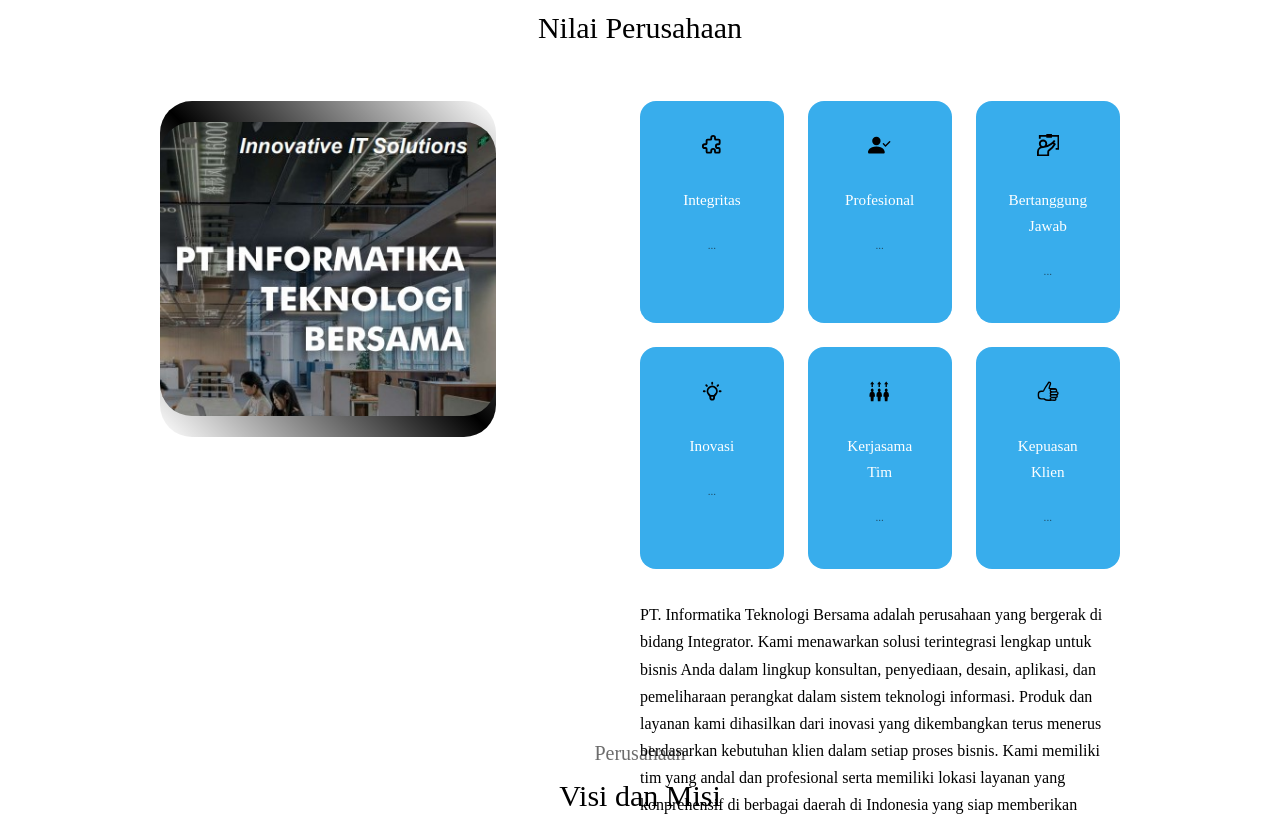
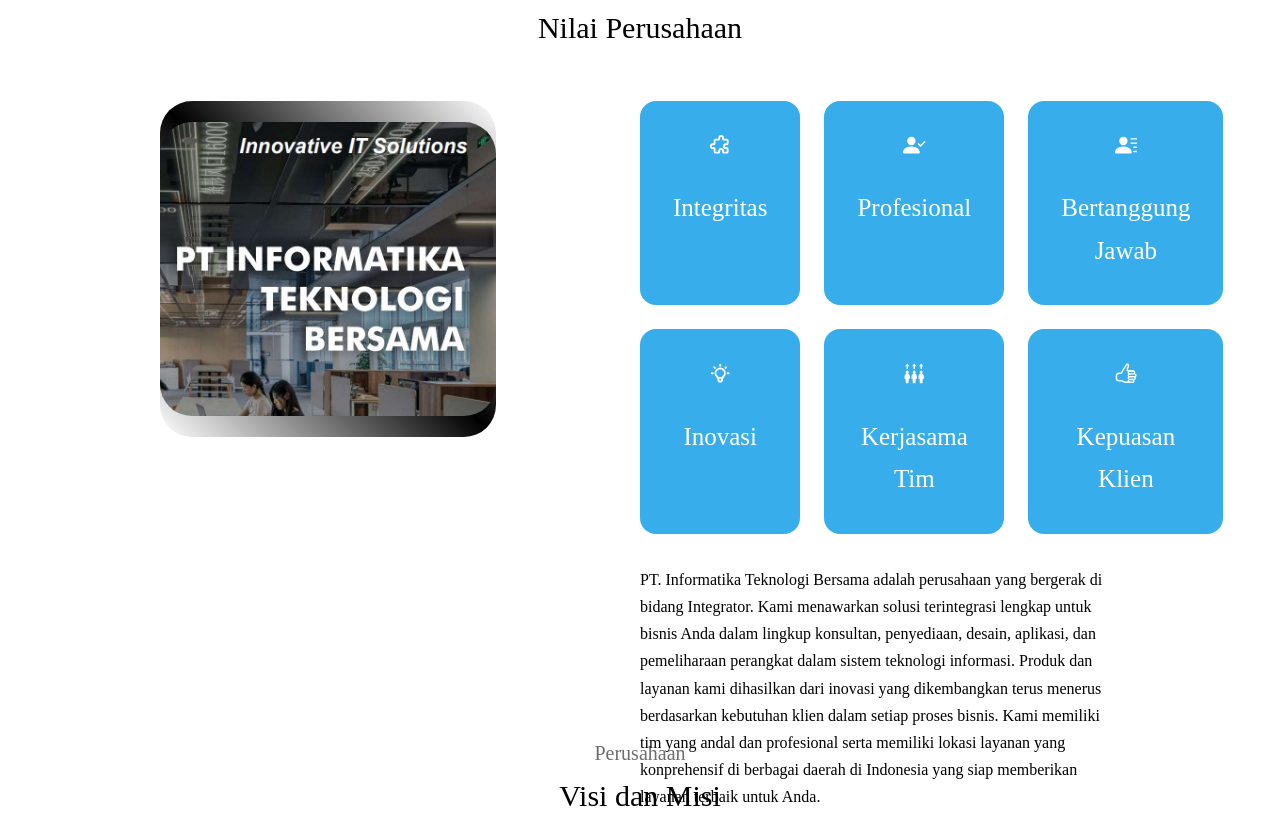
Before and after one commit to ardeliaraminta/port-compro, a React (Create React App) app in the folder web/: page / in a window 1280 px wide. Shown: the part 960-1776 px from the top of the page. Built offline with nearby package versions, Linux system fonts and the light colour scheme; a web font is replaced by a local one.

Commit message:
portfolio

```diff
--- a/web/src/components/Portfolio/Portfolio.jsx
+++ b/web/src/components/Portfolio/Portfolio.jsx
@@ -1,6 +1,6 @@
 import React from 'react'
 import './portfolio.css'
-
+import koperasi from '../../assets/koperasi.jpg'
 const Portfolio = () => {
   return (
     <section id='portfolio'>
@@ -10,6 +10,35 @@
     <div className='container portfolio__container'>
       <article className='portfolio__item'>
         <div className='portfolio__item-image'></div>
+        {/* <img src={koperasi}  alt="koperasi" /> */}
+        <h3> Software Manajemen Koperasi</h3>
+        <div className="portofolio__item-cta">
+        <a href="#proj2" className='btn btn-primary' target='_blank'> Test </a>
+        </div>
+      </article>
+      <article className='portfolio__item'>
+        <div className='portfolio__item-image'></div>
+        {/* <img src={} alt=""/> */}
+        <h3> Radar High Frequency : Unidalog</h3>
+        <div className="portofolio__item-cta">
+        <a href="#proj2" className='btn btn-primary' target='_blank'> Test </a>
+        </div>
+      </article>
+      <article className='portfolio__item'>
+        <div className='portfolio__item-image'></div>
+        {/* <img src={} alt=""/> */}
+        <h3>Autonomos Weather Station </h3>
+        <div className="portofolio__item-cta">
+        <a href="#proj2" className='btn btn-primary' target='_blank'> Test </a>
+        </div>
+      </article>
+      <article className='portfolio__item'>
+        <div className='portfolio__item-image'></div>
+        {/* <img src={} alt=""/> */}
+        <h3> Aplikasi Koperasi Simpan Pinjam </h3>
+        <div className="portofolio__item-cta">
+        <a href="#proj2" className='btn btn-primary' target='_blank'> Test </a>
+        </div>
       </article>
     </div>
 
--- a/web/src/components/Portfolio/portfolio.css
+++ b/web/src/components/Portfolio/portfolio.css
@@ -0,0 +1,29 @@
+.portfolio__container{
+    display: grid;
+    grid-template-columns: repeat(3, 1fr);
+    gap: 2.5rem;
+}
+.portfolio__item{
+    background: #a11b1b;
+    padding: 1.3rem;
+    border-radius: 2rem;
+    border: 1px solid transparent;
+    transition: var(--transition);
+
+}
+
+.portfolio__item:hover{
+    border-color: #a11b1b;
+    background: #D06464;
+
+}
+
+.portfolio__item h3 {
+    margin: 1.2, 0.2rem;
+}
+
+.portfolio__item-cta{
+    display: flex;
+    gap: 1rem;
+    margin-bottom: 1rem;
+}
--- a/web/src/components/about/About.jsx
+++ b/web/src/components/about/About.jsx
@@ -2,7 +2,7 @@
 import './about.css'
 import me from '../../assets/ME.jpg'
 import {HiOutlinePuzzle, HiOutlineLightBulb} from 'react-icons/hi'
-import {BsFillPersonCheckFill} from 'react-icons/bs'
+import {BsFillPersonCheckFill, BsPersonLinesFill} from 'react-icons/bs'
 import {GrWorkshop} from 'react-icons/gr'
 import {GiTeamUpgrade} from 'react-icons/gi'
 import {IoThumbsUpOutline} from 'react-icons/io5'
@@ -25,34 +25,28 @@
       <div className='about__content'>
         <div className='about__cards'>
           <article className='about__card'>
-            <HiOutlinePuzzle className='about__icon'/>
-            <h5> Integritas </h5>
-            <small> ... </small>
+            <HiOutlinePuzzle className='about__icon' color='white'/>
+            <h6> Integritas </h6>
           </article>
           <article className='about__card'>
-            <BsFillPersonCheckFill className='about__icon'/>
-            <h5> Profesional </h5>
-            <small> ... </small>
+            <BsFillPersonCheckFill className='about__icon' color='white'/>
+            <h6> Profesional </h6>
           </article>
           <article className='about__card'>
-            <GrWorkshop className='about__icon'/>
-            <h5> Bertanggung Jawab </h5>
-            <small> ... </small>
+            <BsPersonLinesFill className='about__icon' color='white'/>
+            <h6> Bertanggung Jawab </h6>
           </article>
           <article className='about__card'>
-            <HiOutlineLightBulb className='about__icon'/>
-            <h5> Inovasi </h5>
-            <small> ... </small>
+            <HiOutlineLightBulb className='about__icon' color='white'/>
+            <h6> Inovasi </h6>
           </article>
           <article className='about__card'>
-            <GiTeamUpgrade className='about__icon'/>
-            <h5> Kerjasama Tim </h5>
-            <small> ... </small>
+            <GiTeamUpgrade className='about__icon' color='white'/>
+            <h6> Kerjasama Tim </h6>
           </article>
           <article className='about__card'>
-            <IoThumbsUpOutline className='about__icon'/>
-            <h5>Kepuasan Klien </h5>
-            <small> ... </small>
+            <IoThumbsUpOutline className='about__icon' color='white'/>
+            <h6>Kepuasan Klien </h6>
           </article>
         </div>
         <p>
--- a/web/src/index.css
+++ b/web/src/index.css
@@ -125,8 +125,8 @@
 }
 
 .btn:hover{
-    background: var(--color-white);
-    color: var(--color-bg);
+    background: #2B2D2F;
+    color: white ;
     border-color: transparent;
 }
 
```
Also changed, not shown: web/src/assets/koperasi.jpg (added).
